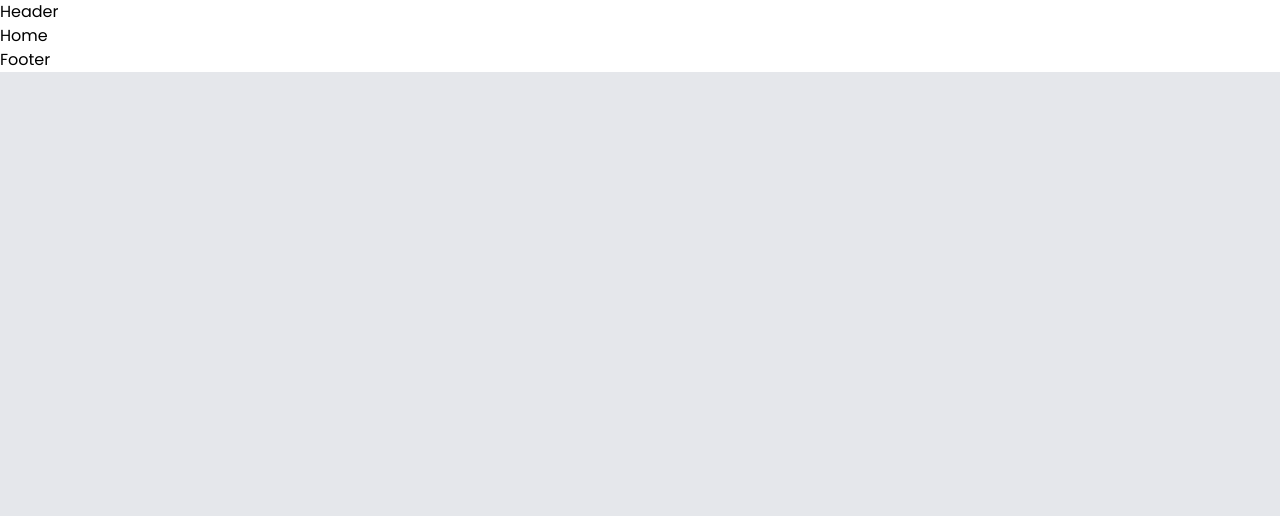
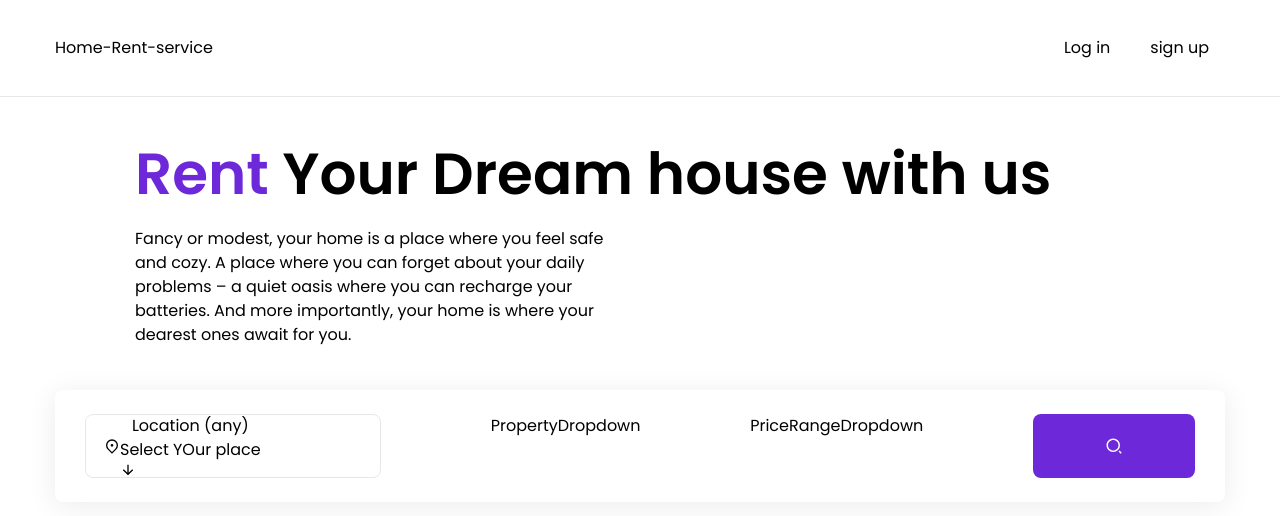
Before and after one commit to Shivamgit11/Real-estate-react, a React (Create React App) app: page / in a window 1280 px wide. Shown: the top 516 px of the page. Built offline with nearby package versions, Linux system fonts and the light colour scheme.

Commit message:
Doing header dropdown and palces

```diff
--- a/src/components/Banner.js
+++ b/src/components/Banner.js
@@ -1,7 +1,45 @@
-import React from 'react';
+import React from "react";
+
+//import images
+
+// src\assets\img\houses\house1.png
+
+import Search from "./Search";
+import Image from "./house-banner.png";
 
 const Banner = () => {
-  return <div>Banner</div>;
+  return (
+    <section className="h-full max-h-[640px] mb-8 xl:mb-24">
+      <div className="flex flex-col lg:flex-row">
+        <div
+          className="lg:ml-8 xl:ml-[135px] flex flex-col items-center lg:items-start text-center
+        lg:text-left justify-center flex-1 px-4 lg:px-0"
+        >
+          <h1 className="text-4xl lg:text-[58px] font-semibold leading-none mb-6">
+            <span className="text-violet-700">Rent</span> Your Dream house with
+            us
+          </h1>
+          <p className="max-w-[480px] mb-8">
+            Fancy or modest, your home is a place where you feel safe and cozy.
+            A place where you can forget about your daily problems – a quiet
+            oasis where you can recharge your batteries. And more importantly,
+            your home is where your dearest ones await for you.
+          </p>
+        </div>
+      </div>
+      {/* <div className="hidden flex-1 lg:flex justify-end items-end">
+        <img
+          src={Image}
+          alt="ambani house"
+        />
+      </div> */}
+      <marquee width="100%" direction="left" height="20px" color="blue">
+        <span className="text-violet-700">We </span>
+        are providing best rental service in our moto trust for customers
+      </marquee>
+      <Search />
+    </section>
+  );
 };
 
 export default Banner;
--- a/src/components/CountryDropdown.js
+++ b/src/components/CountryDropdown.js
@@ -1,7 +1,38 @@
-import React from 'react';
+import React, {useState, useEffect, useContext} from 'react';
+
+//import icons
+import {RiMapPin2Line, RiArrowDownLine, RiArrowUpSLine} from 'react-icons/ri';
+
+//import headless ui
+import { Menu } from '@headlessui/react';
+
+//import house context
+import { HouseContext } from './HouseContext';
+
 
 const CountryDropdown = () => {
-  return <div>CountryDropdown</div>;
+  const {country, setCountry, countries} = useContext(HouseContext);
+
+  const [isOpen, setIsOpen] = useState(false);
+  return (
+    <Menu as='div' className='dropdown relative '>
+      <Menu.Button className='dropdown-btn w-full'>
+        <RiMapPin2Line className='drowdown-icon-primary' />
+        <div>
+          <div>{country}</div>
+          <div>Select YOur place</div>
+          {
+            isOpen  ?(
+              <RiArrowUpSLine className='drowdown-icon-primary' />
+            ) : (
+              <RiArrowDownLine className='drowdown-icon-primary' />
+            )
+          }
+        </div>
+      </Menu.Button>
+    </Menu>
+
+  )
 };
 
 export default CountryDropdown;
--- a/src/components/Header.js
+++ b/src/components/Header.js
@@ -1,7 +1,27 @@
-import React from 'react';
+import React from "react";
+
+import { Link } from "react-router-dom";
+
+// import Logo from
 
 const Header = () => {
-  return <div>Header</div>;
+  return (
+    <header className="py-6 mb-12 border-b">
+      <div className="container mx-auto flex justify-between items-center">
+        {/* {Logo} */}
+        <Link to="/">
+          {/* <img src={Logo} alt="logo mission" /> */}
+          <h1>Home-Rent-service</h1>
+        </Link>
+        {/* buttons */}
+
+        <div className="flex items-center gap-6">
+          <Link className="hover:text-violet-900 transition" to="">Log in</Link>
+          <Link className="bg-voilet-700 hover:bg-voilet-800 text-black px-4 py-3 rounded-lg transition" to="">sign up</Link>
+        </div>
+      </div>
+    </header>
+  );
 };
 
 export default Header;
--- a/src/components/HouseContext.js
+++ b/src/components/HouseContext.js
@@ -1,7 +1,31 @@
-import React from 'react';
+import React, { useState, useEffect, createContext } from "react";
 
-const HouseContext = () => {
-  return <div>HouseContext</div>;
+import { housesData } from "../data";
+
+//create context
+export const HouseContext = createContext();
+
+const HouseContextProvider = ({ children }) => {
+  const [houses, setHouses] = useState(housesData);
+  const [country, setCountry] = useState("Location (any)");
+  const [countries, setCountries] = useState([]);
+  const [property, setProperty] = useState('Property type (any)');
+  const [properties, setProperties] = useState([]);
+  const [price, setPrice] = useState('Price range (any)');
+  const [loading, setLoading] = useState(false);
+  return <HouseContext.Provider value={{
+    country,
+    setCountry,
+    countries,
+    property,
+    setProperty,
+    properties,
+    price,
+    setPrice,
+    houses,
+    loading,
+  }}>
+    {children}</HouseContext.Provider>;
 };
 
-export default HouseContext;
+export default HouseContextProvider;
--- a/src/components/Search.js
+++ b/src/components/Search.js
@@ -1,7 +1,33 @@
-import React from 'react';
+import React, { useContext } from "react";
+
+import CountryDropdown from "./CountryDropdown";
+import PropertyDropdown from "./PropertyDropdown";
+import PriceRangeDropdown from "./PriceRangeDropdown";
+
+//import icons
+import { RiSearch2Line } from "react-icons/ri";
+import { HouseContext } from "./HouseContext";
 
 const Search = () => {
-  return <div>Search</div>;
+  // const {houses} = useContext(HouseContext);
+  // console.log(houses);
+  return (
+    <div
+      className="px-[30px] py-6 max-w-[1170px]
+    mx-auto flex flex-col lg:flex-row justify-between gap-4 lg:gap-x-3 relative lg:-top-4 lg:shadow-1 bg-white lg:bg-transparent
+    lg:backdrop-blur rounded-lg"
+    >
+      <CountryDropdown />
+      <PropertyDropdown />
+      <PriceRangeDropdown />
+      <button
+        className="bg-violet-700 hover:bg-violet-800 transition w-full lg:max-w-[162px] h-16 rounded-lg flex justify-center
+      items-center text-white text-lg"
+      >
+        <RiSearch2Line />
+      </button>
+    </div>
+  );
 };
 
 export default Search;
--- a/src/index.js
+++ b/src/index.js
@@ -3,12 +3,15 @@
 import "./index.css";
 import App from "./App";
 import { BrowserRouter as Router } from "react-router-dom";
+import HouseContextProvider from "./components/HouseContext";
 
 const root = ReactDOM.createRoot(document.getElementById("root"));
 root.render(
-  <Router>
-    <React.StrictMode>
-      <App />
-    </React.StrictMode>
-  </Router>
+  <HouseContextProvider>
+    <Router>
+      <React.StrictMode>
+        <App />
+      </React.StrictMode>
+    </Router>
+  </HouseContextProvider>
 );
--- a/src/pages/Home.js
+++ b/src/pages/Home.js
@@ -1,7 +1,16 @@
 import React from 'react';
 
+//import components
+
+import Banner from '../components/Banner';
+
 const Home = () => {
-  return <div>Home</div>;
+  return (
+    <div className='min-h-[1800px]'>
+      <Banner />
+    </div>
+
+  )
 };
 
 export default Home;
```
Also changed, not shown: src/assets/img/img/logo.svg (renamed from src/assets/img/logo.svg), src/components/house-banner.png (renamed from src/assets/img/house-banner.png).
